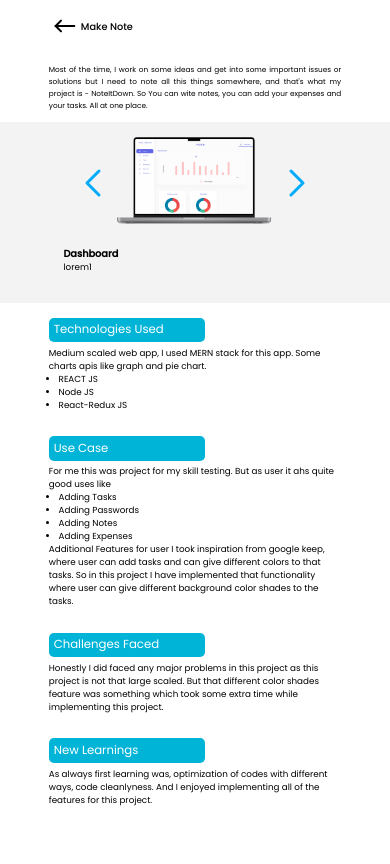
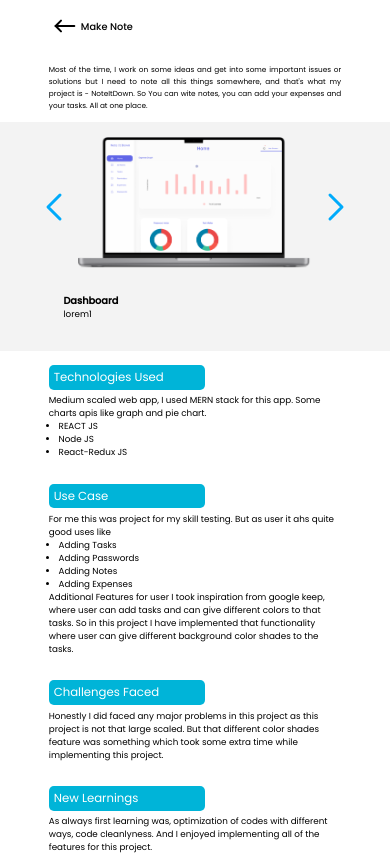
Before and after one commit to Kshirsagar-Govind/the-portfolio, a React (Create React App) app: page /project-make-note in a window 390 px wide. Built offline with nearby package versions, Linux system fonts and the light colour scheme.

Commit message:
mobile view 2

```diff
--- a/src/Components/CSS/case-study-page.css
+++ b/src/Components/CSS/case-study-page.css
@@ -115,7 +115,7 @@
   }
 
   .showcase-div > .ss-div > img {
-    width: 40vw;
+    width: 60vw;
   }
 
   .showcase-div .ss-details {
```
